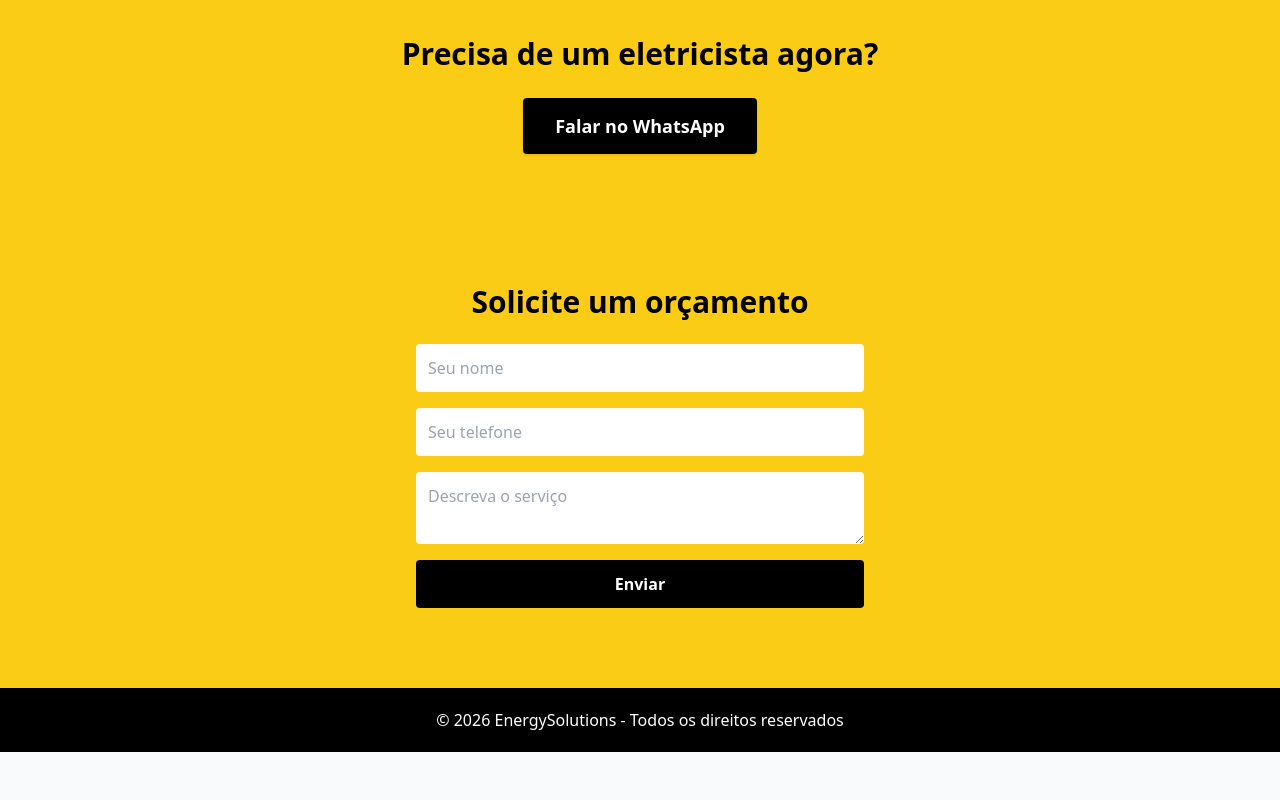
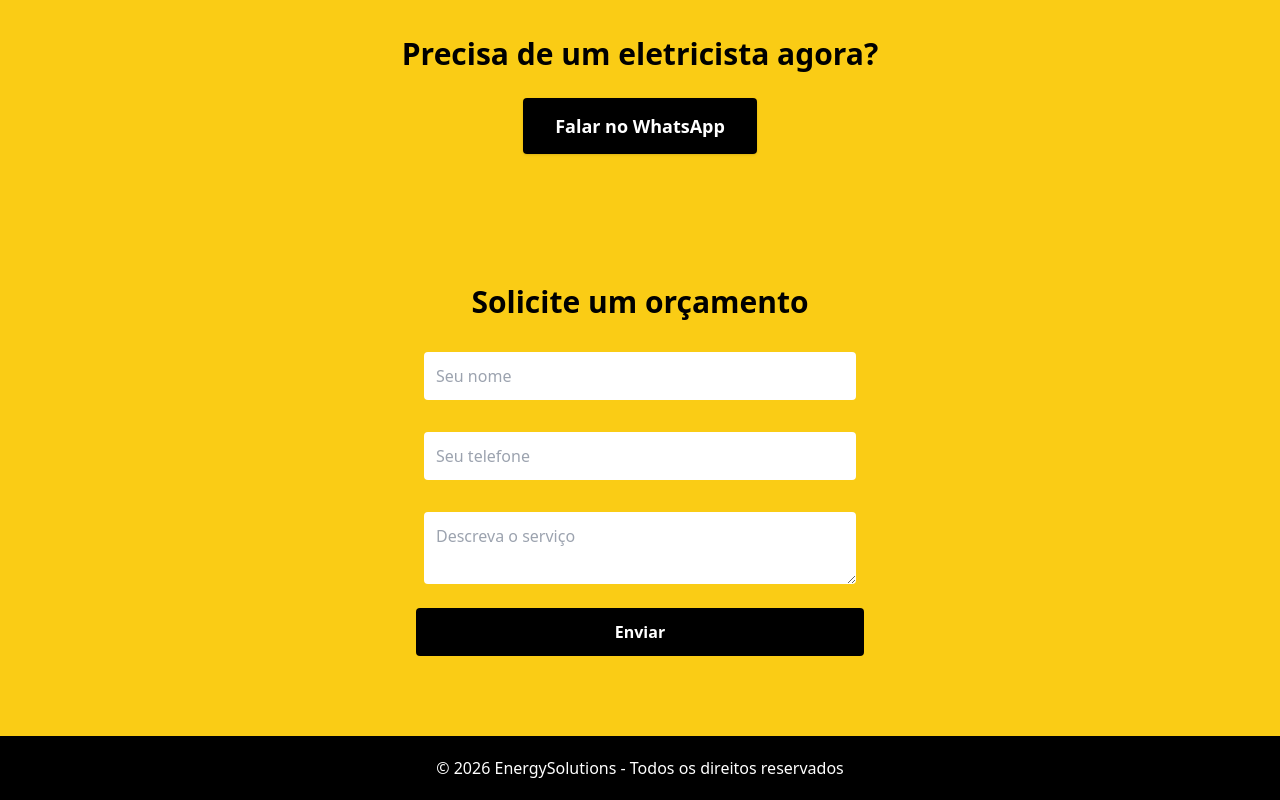
Before and after one commit to igornunescnt/EnergySolutions, a plain HTML site: page frontend/index.html in a window 1280 px wide. Shown: the part 1564-2364 px from the top of the page. Before the commit the page ends 2316 px from the top, so only its background shows below. Drawn offline with nearby package versions, Linux system fonts and the light colour scheme.

Commit message:
alterando form

```diff
--- a/frontend/index.html
+++ b/frontend/index.html
@@ -119,9 +119,9 @@
   <h2 class="text-3xl font-bold mb-6">Solicite um orçamento</h2>
 
   <form id="formContato" class="max-w-md mx-auto flex flex-col gap-4">
-    <input type="text" id="nome" placeholder="Seu nome" class="p-3 rounded" required>
-    <input type="text" id="telefone" placeholder="Seu telefone" class="p-3 rounded" required>
-    <textarea id="mensagem" placeholder="Descreva o serviço" class="p-3 rounded"></textarea>
+    <input type="text" id="nome" placeholder="Seu nome" class="m-2 p-3 rounded" required>
+    <input type="text" id="telefone" placeholder="Seu telefone" class="m-2 p-3 rounded" required>
+    <textarea id="mensagem" placeholder="Descreva o serviço" class="m-2 p-3 rounded"></textarea>
 
     <button type="submit" class="bg-black text-white py-3 rounded font-bold">
       Enviar
```
